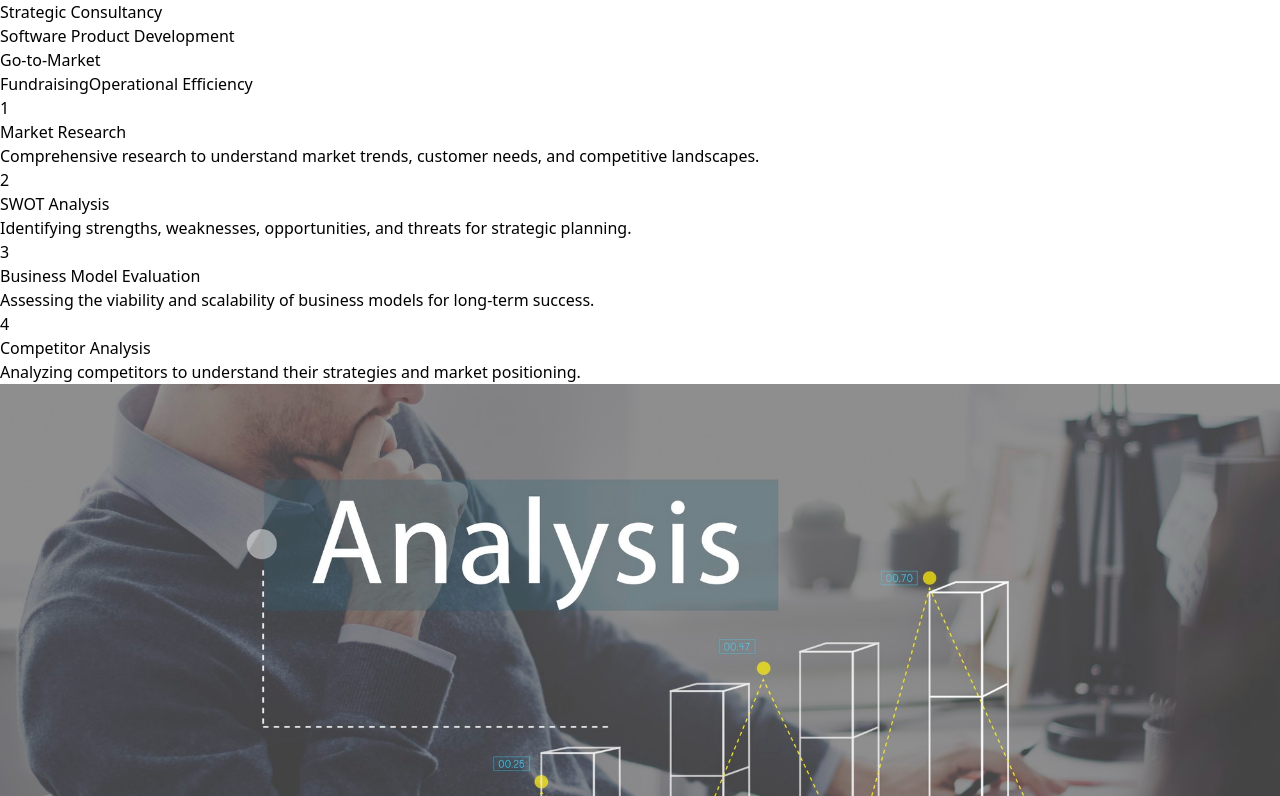
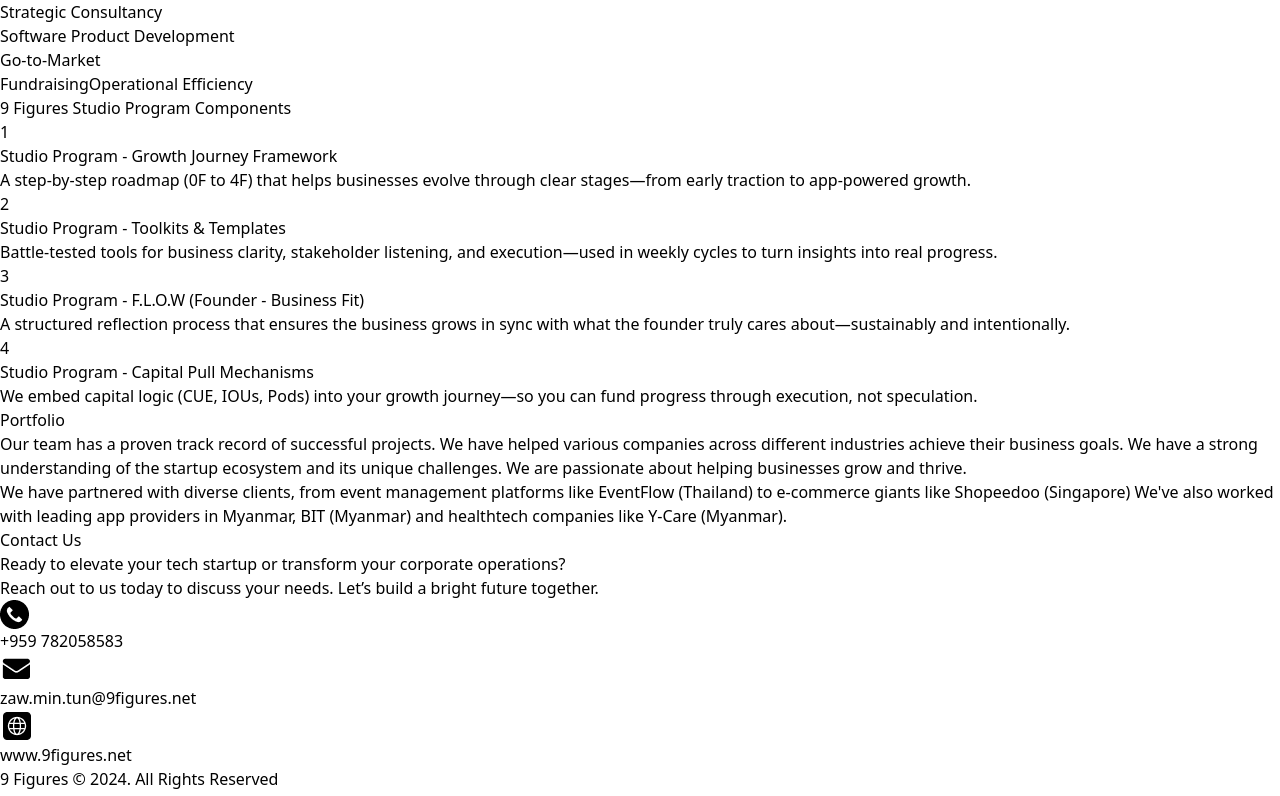
Before and after one commit to aungkokothet/nine-figure-akkt, a React (Vite) app: page / in a window 1280 px wide. Shown: the part 1404-2200 px from the top of the page. Built offline with nearby package versions, Linux system fonts and the light colour scheme.

Commit message:
Update business-analysis.tsx
Updated Business-analysis of the landing page

```diff
--- a/src/components/business-analysis.tsx
+++ b/src/components/business-analysis.tsx
@@ -1,29 +1,30 @@
 export const BusinessAnalysis = () => {
   const services = [
     {
-      title: "Market Research",
+      title: "Studio Program - Growth Journey Framework",
       description:
-        "Comprehensive research to understand market trends, customer needs, and competitive landscapes.",
+        "A step-by-step roadmap (0F to 4F) that helps businesses evolve through clear stages—from early traction to app-powered growth.",
     },
     {
-      title: "SWOT Analysis",
+      title: "Studio Program - Toolkits & Templates",
       description:
-        "Identifying strengths, weaknesses, opportunities, and threats for strategic planning.",
+        "Battle-tested tools for business clarity, stakeholder listening, and execution—used in weekly cycles to turn insights into real progress.",
     },
     {
-      title: "Business Model Evaluation",
+      title: "Studio Program - F.L.O.W (Founder - Business Fit)",
       description:
-        "Assessing the viability and scalability of business models for long-term success.",
+        "A structured reflection process that ensures the business grows in sync with what the founder truly cares about—sustainably and intentionally.",
     },
     {
-      title: "Competitor Analysis",
+      title: "Studio Program - Capital Pull Mechanisms",
       description:
-        "Analyzing competitors to understand their strategies and market positioning.",
+        "We embed capital logic (CUE, IOUs, Pods) into your growth journey—so you can fund progress through execution, not speculation.",
     },
   ];
   return (
     <div className="flex">
       <div className="w-2/3">
+        <h1 className="text-xl font-bold mb-4">9 Figures Studio Program Components </h1>
         {services.map((service, index) => (
           <div className="flex gap-2 mb-2">
             <div className="">
@@ -38,13 +39,6 @@ export const BusinessAnalysis = () => {
           </div>
         ))}
       </div>
-      <div className="w-1.5/3 flex justify-end">
-        <img
-          src="/services.png"
-          className="w-[300px] h-[200px] bg-center"
-          alt="services"
-        />
-      </div>
     </div>
   );
 };
```
